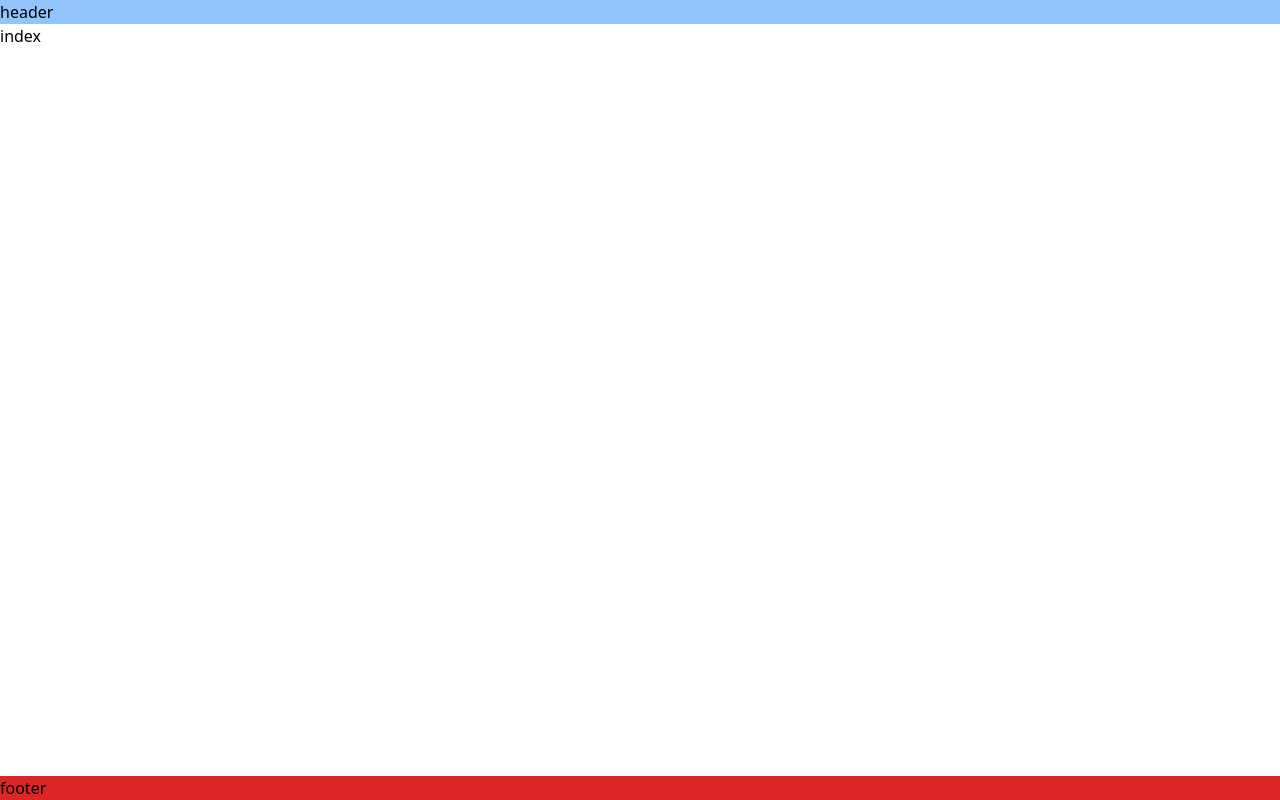
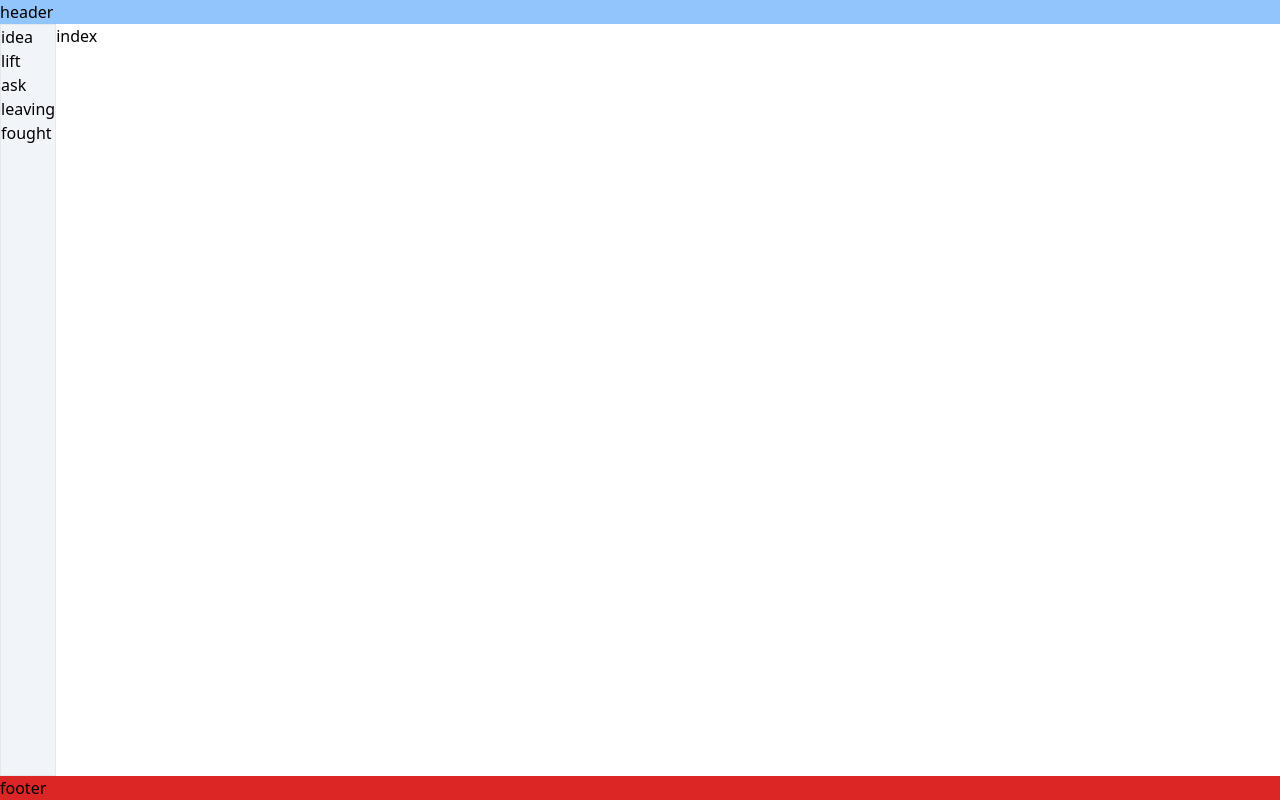
Before and after one commit to mnenie/xpiler, a Nuxt app in the folder client/: page / in a window 1280 px wide. Built offline with nearby package versions, Linux system fonts and the light colour scheme.

Commit message:
add: sidebar components

```diff
--- /dev/null
+++ b/client/components/Sidebar/File.vue
@@ -0,0 +1,15 @@
+<script setup>
+
+const props = defineProps({
+  name: String
+})
+
+</script>
+
+<template>
+
+<div>
+    {{ props.name }}
+</div>
+
+</template>
--- /dev/null
+++ b/client/components/Sidebar/Folder.vue
@@ -0,0 +1,7 @@
+<template>
+
+<div>
+    folder
+</div>
+
+</template>
--- /dev/null
+++ b/client/components/layout/SidebarExplorer.vue
@@ -0,0 +1,14 @@
+<script setup>
+
+const f = ["idea", "lift", "ask", "leaving", "fought"];
+const files = ref(f);
+
+</script>
+
+<template>
+
+<div class="bg-slate-100 border">
+    <SidebarFile v-for="file in files" :key="file" :name="file" />
+</div>
+
+</template>
--- a/client/layouts/default.vue
+++ b/client/layouts/default.vue
@@ -1,7 +1,7 @@
 <template>
   <div class="grid-container h-dvh w-full">
     <LayoutHeader class="header" />
-    <!-- <LayoutSidebarTest class="sidebar" /> -->
+    <LayoutSidebarExplorer class="sidebar" />
     <div class="slot">
       <slot />
     </div>
```
